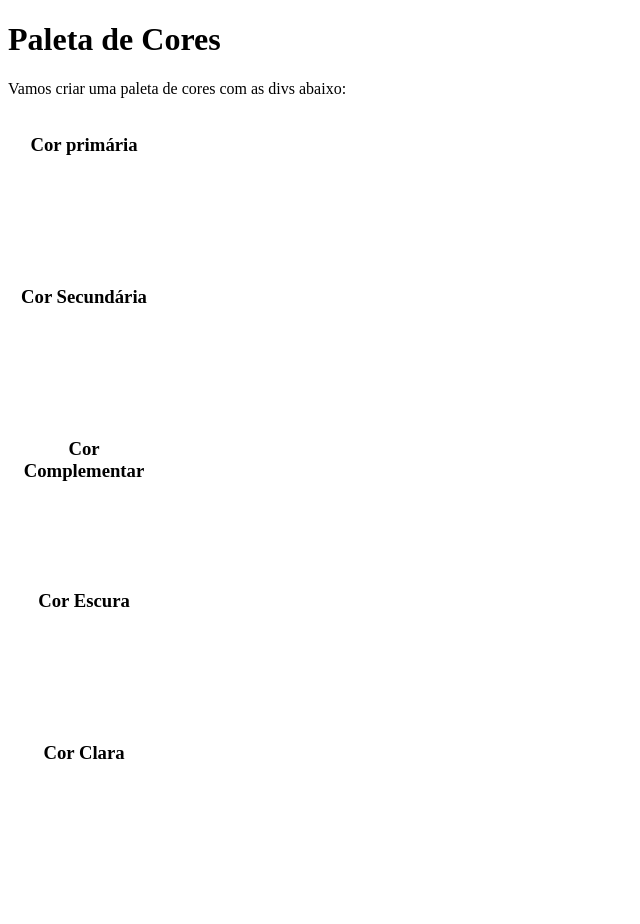
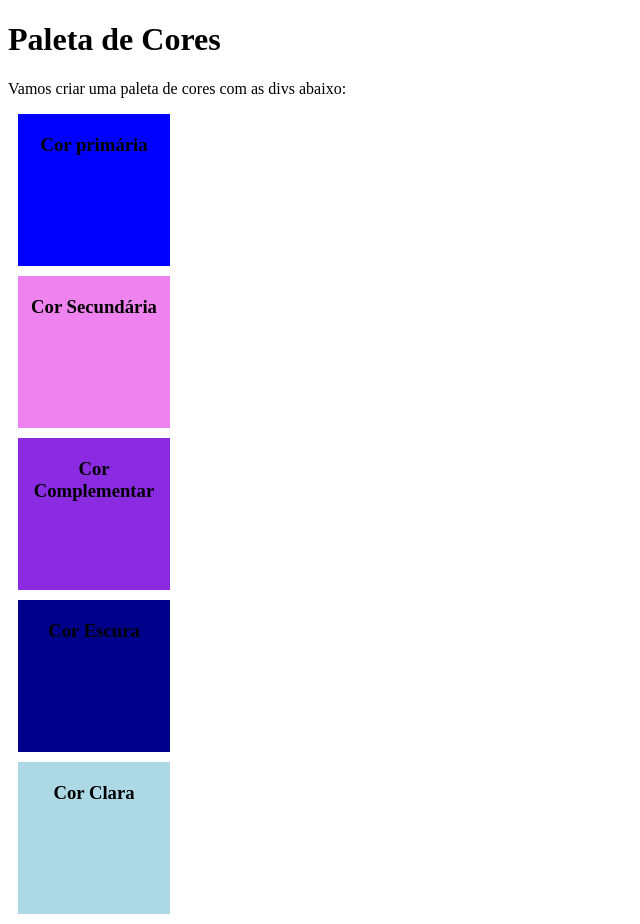
Before and after one commit to KennyKoyama/TryberLiveLectures, a plain HTML site: page dia03SeletoresEPosicionamento/pseudoclasses.html in a window 1280 px wide. Shown: the whole page, without its empty margins (0-640 px from the left). Before the commit the page ends 882 px from the top, so only its background shows below. Drawn offline with Linux system fonts and the light colour scheme.

Commit message:
Add different background colors to divs

```diff
--- a/dia03SeletoresEPosicionamento/pseudoclassesStyle.css
+++ b/dia03SeletoresEPosicionamento/pseudoclassesStyle.css
@@ -6,4 +6,25 @@
     height: 150px;
     text-align: center;
     border: 1px solid transparent;
+    margin: 10px;
 }
+
+.primary {
+    background-color: blue;
+}
+
+.secondary {
+    background-color: violet;
+}
+
+.additional {
+    background-color: blueviolet;
+}
+
+.dark {
+    background-color: darkblue;
+}
+
+.light {
+    background-color: lightblue;
+}
```
